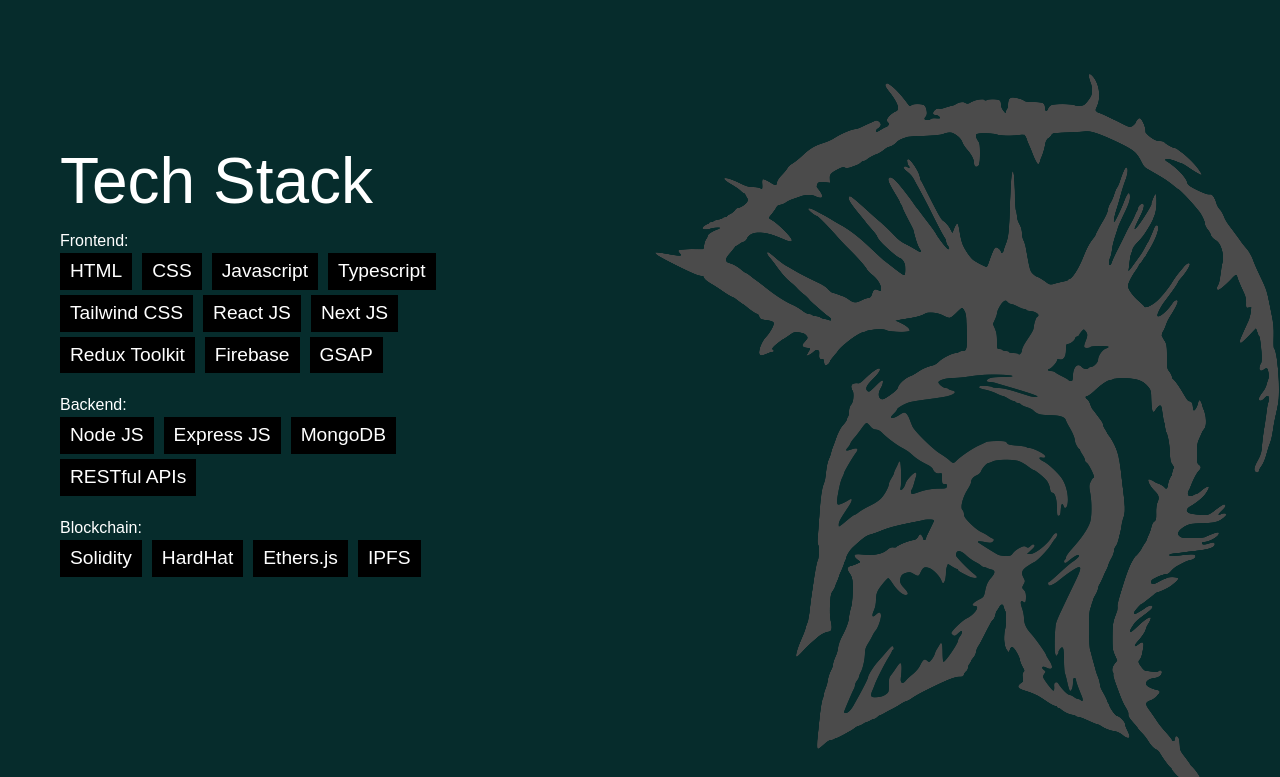
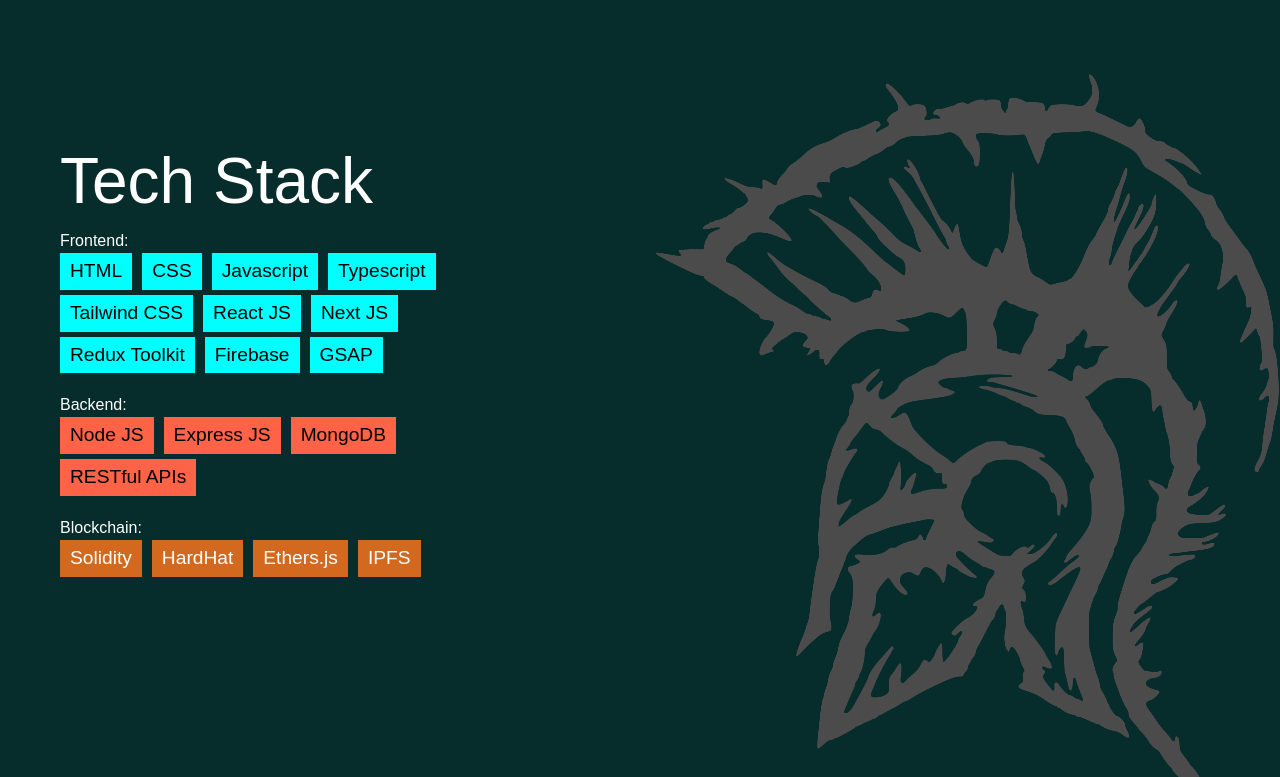
Before and after one commit to Basit46/portfolio_v2, a React (Vite) app: page / in a window 1280 px wide. Shown: the part 767-1544 px from the top of the page. Built offline with nearby package versions, Linux system fonts and the light colour scheme; a web font is replaced by a local one.

Commit message:
styles: updated styles

```diff
--- a/src/components/About.tsx
+++ b/src/components/About.tsx
@@ -10,9 +10,9 @@
         <img className="sparta object-cover" src={sparta} alt="sparta_Img" />
       </div>
 
-      <h1 className="font-braah text-[4rem]">Tech Stack</h1>
+      <h1 className="font-braah text-[4rem] z-[2] relative">Tech Stack</h1>
 
-      <div>
+      <div className="sec1 z-[2] relative">
         <h1>Frontend:</h1>
         <ul>
           <li>HTML</li>
@@ -28,7 +28,7 @@
         </ul>
       </div>
 
-      <div>
+      <div className="sec2 z-[2] relative">
         <h1>Backend:</h1>
         <ul>
           <li>Node JS</li>
@@ -38,7 +38,7 @@
         </ul>
       </div>
 
-      <div>
+      <div className="sec3 z-[2] relative">
         <h1>Blockchain:</h1>
         <ul>
           <li>Solidity</li>
--- a/src/index.css
+++ b/src/index.css
@@ -20,6 +20,15 @@
   }
   .about li {
     @apply bg-black px-[10px] py-[4px] text-[1.3rem] vsm:text-[1.2rem];
+  }
+  .about .sec1 li {
+    @apply bg-[aqua] text-black;
+  }
+  .about .sec2 li {
+    @apply bg-[tomato] text-black;
+  }
+  .about .sec3 li {
+    @apply bg-[chocolate];
   }
   .project .link {
     @apply bg-gray-600 px-[20px] py-[8px] flex rounded-[20px] w-fit;
```
